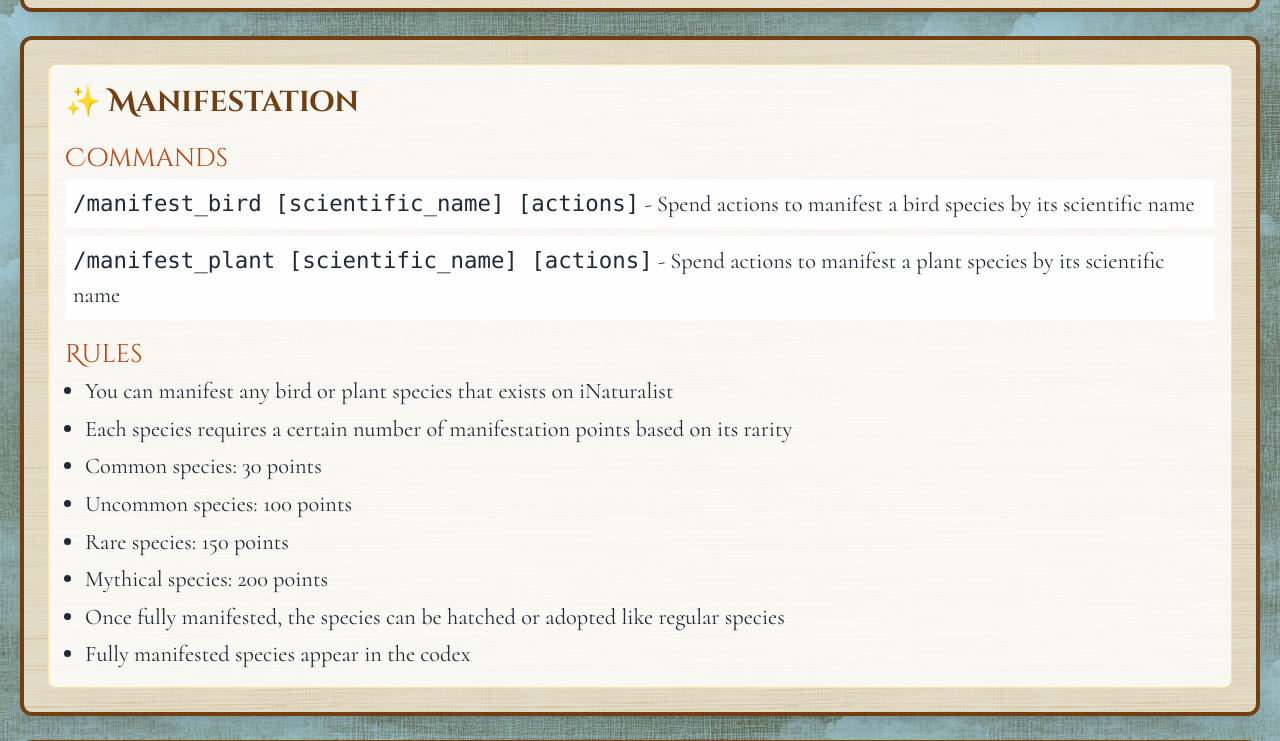
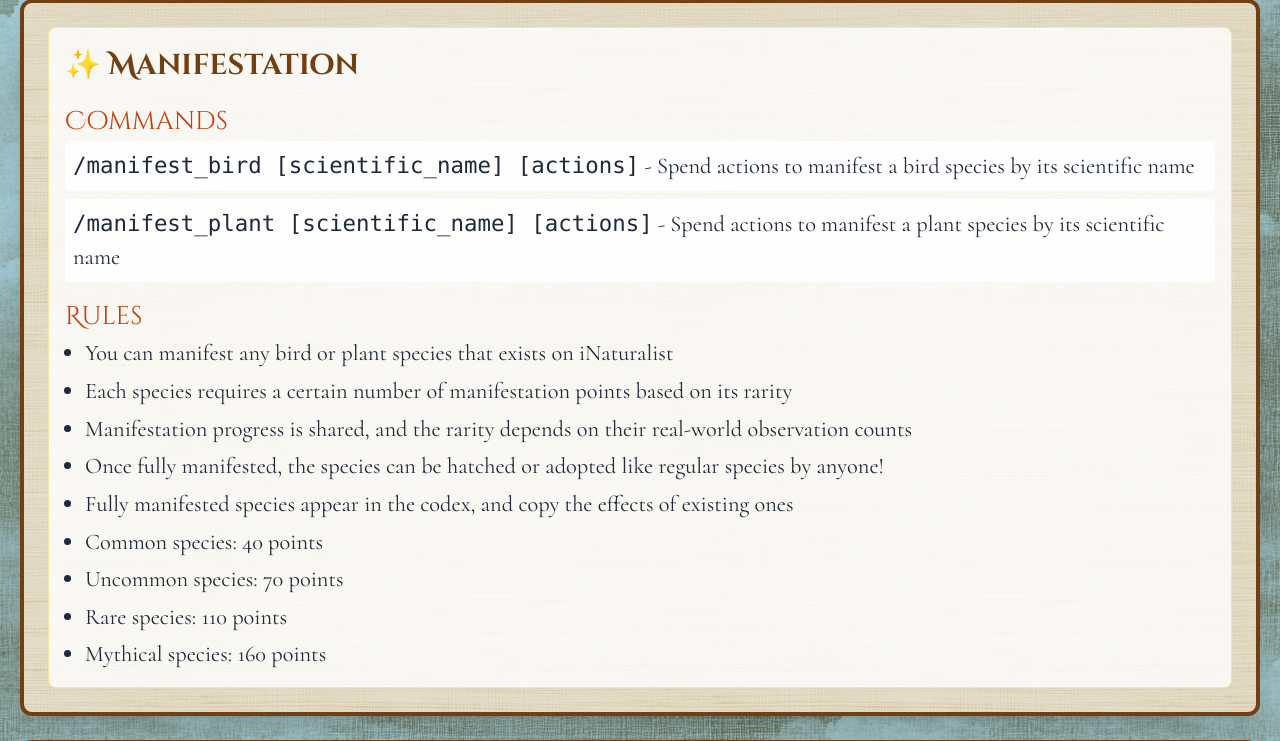
Before and after one commit to oddgoo/bird-rpg, a Flask app: page /help in a window 1280 px wide. Shown: the part 4754-5495 px from the top of the page. Run offline with Flask 3, Linux system fonts and the light colour scheme; some libraries are stand-ins or nearby versions.

Commit message:
help page updated

```diff
--- a/templates/help.html
+++ b/templates/help.html
@@ -92,7 +92,7 @@
                 <div>
                     <h3 class="text-xl text-orange-700 font-mystical">Commands</h3>
                     <ul class="list-group list-group-flush space-y-2">
-                        <li class="bg-white/90 p-2 rounded"><code>/explore [region] [amount]</code> - Explore a region to discover new birds</li>
+                        <li class="bg-white/90 p-2 rounded"><code>/explore [region] [amount]</code> - Currently redudant, but still returns cool random locations from oceania</li>
                     </ul>
                 </div>
                 <div>
@@ -100,7 +100,6 @@
                     <ul class="list-disc pl-5 space-y-1">
                         <li>Currently available regions: Oceania</li>
                         <li>Exploration points are shared among all players</li>
-                        <li>Each exploration action counts as one of your daily actions</li>
                     </ul>
                 </div>
             </div>
@@ -206,12 +205,13 @@
                     <ul class="list-disc pl-5 space-y-1">
                         <li>You can manifest any bird or plant species that exists on iNaturalist</li>
                         <li>Each species requires a certain number of manifestation points based on its rarity</li>
-                        <li>Common species: 30 points</li>
-                        <li>Uncommon species: 100 points</li>
-                        <li>Rare species: 150 points</li>
-                        <li>Mythical species: 200 points</li>
-                        <li>Once fully manifested, the species can be hatched or adopted like regular species</li>
-                        <li>Fully manifested species appear in the codex </li>
+                        <li>Manifestation progress is shared, and the rarity depends on their real-world observation counts</li>
+                        <li>Once fully manifested, the species can be hatched or adopted like regular species by anyone!</li>
+                        <li>Fully manifested species appear in the codex, and copy the effects of existing ones</li>
+                        <li>Common species: 40 points</li>
+                        <li>Uncommon species: 70 points</li>
+                        <li>Rare species: 110 points</li>
+                        <li>Mythical species: 160 points</li>
                     </ul>
                 </div>
             </div>
```
